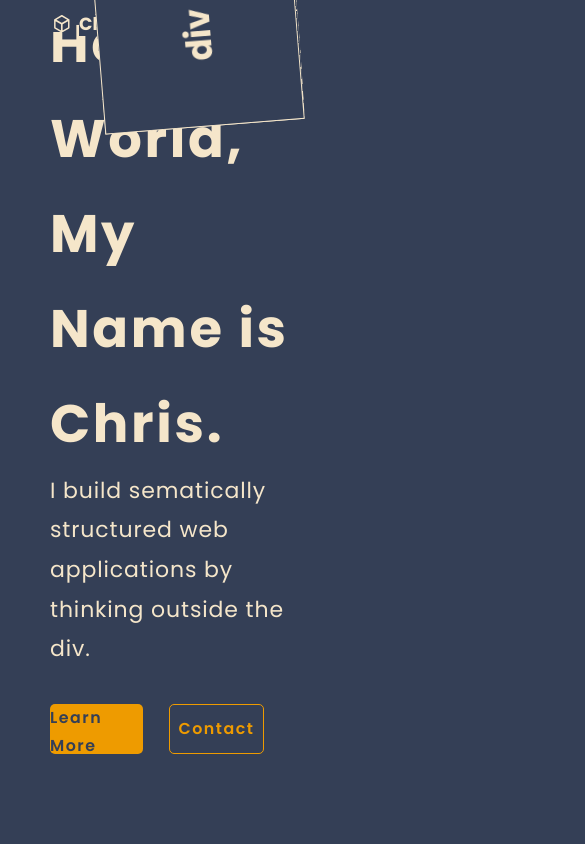
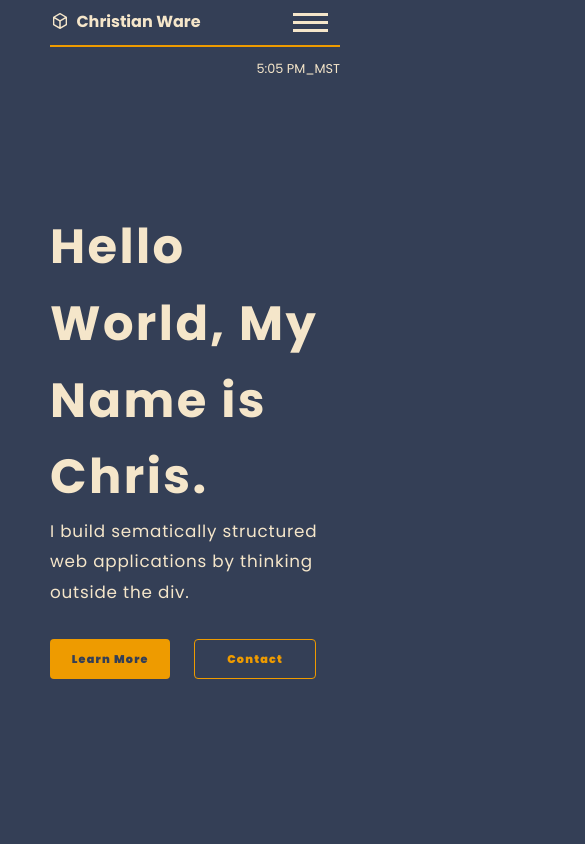
Before and after one commit to ChristianWare/Portland, a Next.js app: page / in a window 390 px wide. Shown: the top 844 px of the page, 585 px wide, since content can reach past the window. Built offline with nearby package versions, Linux system fonts and the light colour scheme.

Commit message:
Hero Media Query Complete

```diff
--- a/pages/index.js
+++ b/pages/index.js
@@ -7,7 +7,6 @@ import Projects from "../src/components/Projects";
 import SectionHeader from "../src/components/SectionHeader";
 import Skills from "../src/components/Skills";
 import Contact from "../src/components/Contact";
-import Toggle from "../src/components/Toggle";
 import Footer from "../src/components/Footer";
 import Time from "../src/components/Time";
 
@@ -72,7 +71,7 @@ export default function Home() {
       <Navbar />
       <Time />
       <Hero />
-      <About />
+      {/* <About />
       <Skills />
       <SectionHeader>Projects</SectionHeader>
       <div className={styles.projects}>
@@ -81,7 +80,7 @@ export default function Home() {
         ))}
       </div>
       <Contact />
-      <Footer />
+      <Footer /> */}
     </div>
   );
 }
--- a/src/components/Toggle.js
+++ /dev/null
@@ -1,16 +0,0 @@
-import styles from '../../styles/Toggle.module.css'
-
-import { MdOutlineWbSunny } from "react-icons/md";
-import { BiMoon } from "react-icons/bi";
-
-function Toggle() {
-    return (
-      <div className={styles.tContainer}>
-        <MdOutlineWbSunny className={styles.tIcon} />
-        <BiMoon className={styles.tIcon} />
-        <div className={styles.tButton}></div>
-      </div>
-    );
-}
-
-export default Toggle
--- a/styles/About.module.css
+++ b/styles/About.module.css
@@ -4,6 +4,7 @@
     display: flex;
     justify-content: center;
     background-color: transparent;
+    /* margin-top: 500px; */
 }
 
 .aLeft {
@@ -13,6 +14,8 @@
 }
 
 .cubeContainer {
+    position: relative;
+    left: -80px;
     margin-top: -90px;
     background-color: transparent;
 }
--- a/styles/Cube.module.css
+++ b/styles/Cube.module.css
@@ -1,14 +1,14 @@
 .box {
     position: relative;
-    padding: 100px;
+    /* padding: 100px; */
     cursor: pointer;
     background-color: transparent;
 }
 
 .cube {
     position: absolute;
-    width: 100%;
-    height: 100%;
+    width: 200px;
+    height: 200px;
     transform-style: preserve-3d;
     animation: rotateCube 10s infinite;
     user-select: none;
@@ -17,8 +17,8 @@
 
 .cube div {
     position: absolute;
-    width: 100%;
-    height: 100%;
+    width: 200px;
+    /* height: 200px; */
     display: block;
     border: none;
     font-size: 4rem;
@@ -108,3 +108,116 @@
 .cube .bottom:hover {
     background-color: var(--accent6);
 }
+
+/* @media screen and (max-width: 480px) {
+    .box {
+        position: relative;
+        cursor: pointer;
+        background-color: transparent;
+    }
+
+    .cube {
+        position: absolute;
+        width: 100px;
+        transform-style: preserve-3d;
+        animation: rotateCube 10s infinite;
+        user-select: none;
+        background-color: transparent;
+    }
+
+    .cube div {
+        position: absolute;
+        width: 100px;
+        height: 100px;
+        display: block;
+        border: none;
+        font-size: 2rem;
+        font-weight: 500;
+        text-align: center;
+        line-height: 100px;
+    }
+
+    @keyframes rotateCube {
+        0% {
+            transform: rotateX(0deg) rotateY(360deg) rotateZ(90deg);
+        }
+
+        25% {
+            transform: rotateX(90deg) rotateY(270deg) rotateZ(180deg);
+        }
+
+        50% {
+            transform: rotateX(180deg) rotateY(180deg) rotateZ(0deg);
+        }
+
+        75% {
+            transform: rotateX(270deg) rotateY(90deg) rotateZ(360deg);
+        }
+
+        100% {
+            transform: rotateX(360deg) rotateY(0deg) rotateZ(270deg);
+        }
+    }
+
+    .cube .front {
+        background-color: var(--dark);
+        border: 1px solid var(--light);
+        transform: rotateY(0deg) translateZ(50px);
+    }
+
+    .cube .front:hover {
+        background-color: var(--accent2);
+    }
+
+    .cube .back {
+        background-color: var(--dark);
+        border: 1px solid var(--light);
+        transform: rotateX(180deg) translateZ(50px);
+    }
+
+    .cube .back:hover {
+        background-color: var(--accent2);
+    }
+
+    .cube .right {
+        background-color: var(--dark);
+        border: 1px solid var(--light);
+        transform: rotateY(90deg) translateZ(50px);
+    }
+
+    .cube .right:hover {
+        background-color: var(--accent3);
+    }
+
+    .cube .left {
+        background-color: var(--dark);
+        border: 1px solid var(--light);
+        transform: rotateY(-90deg) translateZ(50px);
+    }
+
+    .cube .left:hover {
+        background-color: var(--accent4);
+    }
+
+    .cube .top {
+        background-color: var(--dark);
+        border: 1px solid var(--light);
+        transform: rotateX(90deg) translateZ(50px);
+    }
+
+    .cube .top:hover {
+        background-color: var(--accent5);
+    }
+
+    .cube .bottom {
+        background-color: var(--dark);
+        border: 1px solid var(--light);
+        transform: rotateX(-90deg) translateZ(50px);
+    }
+
+    .cube .bottom:hover {
+        background-color: var(--accent6);
+    }
+
+}
+ */
--- a/styles/Hero.module.css
+++ b/styles/Hero.module.css
@@ -1,10 +1,11 @@
 .hero {
 display: flex;
 justify-content: space-between;
-height: 85vh;
-max-width: 100vh;
-margin-top: 120px;
+height: 95vh;
+max-width: 1000px;
+margin-top: 10rem;
 background-color: transparent;
+transition: none;
 }
 
 
@@ -15,6 +16,7 @@ background-color: transparent;
 .heroName {
     /* margin: 20px 0px; */
     letter-spacing: .3rem;
+    transition: none;
 }
 
 .heroRight {
@@ -22,19 +24,22 @@ background-color: transparent;
     display: flex;
     justify-content: space-evenly;
     position: relative;
-    right: 50px;
-    top: 50px;
+    right: 5rem;
+    top: 5rem;
     transition: none;
+    background-color: transparent;
 }
  .heroLeftWrapper {
-     padding: 50px 50px 50px 0px;
+     padding: 5rem 5rem 5rem 0px;
      height: 50%;
+     transition: none;
  }
 
  .titleItem {
           display: flex;
           flex-direction: column;
           letter-spacing: .1rem;
+          transition: none;
  }
 
  .titleItem h5 {
@@ -52,10 +57,10 @@ background-color: transparent;
       display: grid;
       font-size: 2.5rem;
       height: 60px;
-      width: 240px;
+      width: 100%;
       font-weight: 500;
       letter-spacing: 1.5px;
-      border-radius: 5px;
+      border-radius: .5rem;
       margin-right: 5rem;
       font-weight: 600;
   }
@@ -84,29 +89,131 @@ background-color: transparent;
     background-color: var(--accent2);
 }
 
- /*Media Queries  */
 
-@media screen and (max-width: 1080px) {
+
+@media screen and (max-width: 1070px) {
     .hero {
         flex-direction: column-reverse;
-        margin-top: 0;
-        margin-bottom: 120px;
+        margin-top: 0px;
+        transition: none;
     }
+    .heroLeftWrapper {
+        margin-top: -19rem;
+        transition: none;
+    }
+
+    .cubeContainer {
+        position: relative;
+        right: 7rem;
+        top: 140px;
+        transition: none;
+        padding-bottom: 10rem;
+    }
+
+    .heroName,
+    .titleItem {
+        text-align: left;
+        transition: none;
+    }
+}
+
+
+@media screen and (min-width:1px) and (max-width: 500px) {
+        .cubeContainer {
+            display: none;
+        }
+}
+
+@media screen and (min-width:501px) and (max-width: 1069px)
+{
+        .cubeContainer {
+            position: relative;
+            top: 15px;
+        }
+}
+
+
+/* Mobile Portrait Meda Query */
+
+@media screen and (min-width: 1px) and (max-width: 480px) {
+
+    .hero {
+       margin-top: -15rem;
+    }
+
+     .heroLeftWrapper {
+         padding: 0;
+         transition: none;
+     }
+
+     .heroName {
+         line-height: 1.6;
+     }
+
+     .titleItem h5 {
+         font-size: 2.1rem;
+     }
+
     .button1,
     .button2 {
         display: grid;
-          font-size: 1.8rem;
-          height: 50px;
-          width: 100%;
-          font-weight: 400;
-          letter-spacing: 1.5px;
-          border-radius: 5px;
+        font-size: 1.4rem;
+        height: 40px;
+        letter-spacing: 1.2px;
         margin-right: 3rem;
-          font-weight: 600;
+        font-weight: 900;
+    }
 }
 
-      .heroRight {
-          position: relative;
-          right: 100px;
+@media screen and (max-width: 320px)  {
+
+    .hero {
+       margin-top: -10rem;
+    }
+
+     .heroLeftWrapper {
+         padding: 0;
+         transition: none;
+     }
+
+     .heroName {
+         line-height: 1.2;
+         font-size: 4rem;
+         margin-bottom: 3rem;
+     }
+
+     .titleItem h5 {
+         font-size: 2.1rem;
+     }
+
+    .button1,
+    .button2 {
+        display: grid;
+        font-size: 1.4rem;
+        height: 40px;
+        letter-spacing: 1.2px;
+        margin-right: 3rem;
+        font-weight: 900;
     }
 }
+
+
+/* Mobile Landscap */
+
+@media screen and (min-width: 568px) and (max-width: 767px) {
+
+}
+
+
+/* media queries:
+
+mobile portrait:
+320px - 480px
+
+mobile landscape :
+568ps - 767px
+
+tablet:
+768px - 1024px
+
+*/
--- a/styles/Toggle.module.css
+++ /dev/null
@@ -1,27 +0,0 @@
-.tContainer {
-    width: 50px;
-    height: 25px;
-    border-radius: 20px;
-    border: 1px solid;
-    background-color: #fff;
-    position: fixed;
-    top: 10px;
-    right: 10px;
-    z-index: 999;
-    display: flex;
-    align-items: center;
-    justify-content: center;
-}
-
-.tIcon {
-    font-size: 2.5rem;
-}
-
-.tButton {
-    width: 25px;
-    height: 25px;
-    border-radius: 50%;
-    background-color: #999;
-    position: absolute;
-    cursor: pointer;
-}
--- a/styles/globals.css
+++ b/styles/globals.css
@@ -23,7 +23,7 @@
   line-height: 1.8;
   scroll-behavior: smooth;
   overscroll-behavior: none;
-  transition: all 0.3s ease-in;
+  /* transition: all 0.3s ease-in; */
 }
 
 /* Typography Scale */
@@ -83,3 +83,9 @@ p, input{
     font-size: 55%;
   }
 }
+
+@media screen and (max-width: 480px) {
+  html {
+    font-size: 50%;
+  }
+}
```
Lines whose indentation alone changed are shown as unchanged.
